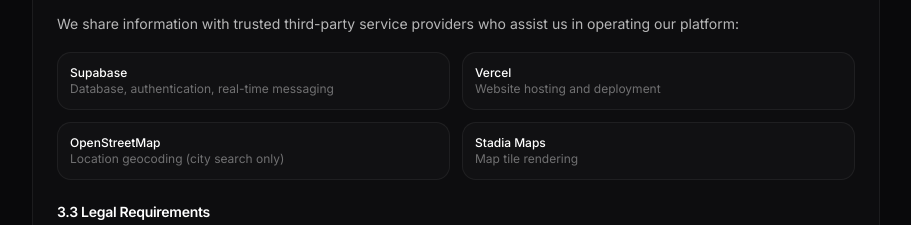
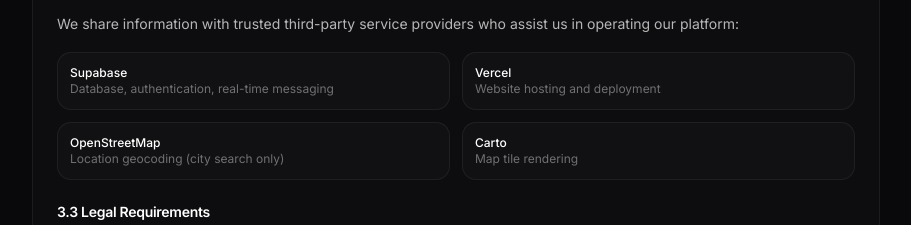
Before and after one commit to hunterschep/flock-v2, a Next.js app: page /privacy in a window 1280 px wide. Shown: the part 2920-3145 px from the top of the page, without its empty margins (184-1095 px from the left). Built offline with nearby package versions, Linux system fonts and the light colour scheme; no server answers.

Commit message:
Fix: Switch map tiles from Stadia Maps to Carto (no API key required)

```diff
--- a/app/privacy/page.tsx
+++ b/app/privacy/page.tsx
@@ -261,7 +261,7 @@
                   { name: 'Supabase', purpose: 'Database, authentication, real-time messaging' },
                   { name: 'Vercel', purpose: 'Website hosting and deployment' },
                   { name: 'OpenStreetMap', purpose: 'Location geocoding (city search only)' },
-                  { name: 'Stadia Maps', purpose: 'Map tile rendering' },
+                  { name: 'Carto', purpose: 'Map tile rendering' },
                 ].map((provider) => (
                   <div key={provider.name} className="p-3 rounded-lg bg-white/[0.02] border border-white/[0.06]">
                     <p className="text-white text-xs font-medium">{provider.name}</p>
--- a/components/map/FlockMap.tsx
+++ b/components/map/FlockMap.tsx
@@ -32,8 +32,9 @@
 const stateGeoUrl = 'https://raw.githubusercontent.com/PublicaMundi/MappingAPI/master/data/geojson/us-states.json';
 const countriesGeoUrl = 'https://raw.githubusercontent.com/johan/world.geo.json/master/countries.geo.json';
 
-// Dark map style from Stadia Maps
-const MAP_STYLE = 'https://tiles.stadiamaps.com/styles/alidade_smooth_dark.json';
+// Dark map style - Carto Dark Matter (free, no API key required)
+// Falls back to a basic dark style if Carto is unavailable
+const MAP_STYLE = 'https://basemaps.cartocdn.com/gl/dark-matter-gl-style/style.json';
 
 // Coral accent color scheme
 const colorSchemes: { [key: number]: string[] } = {
```
Also changed, not shown: 2 other files (tests, documents, lock files or other folders).
